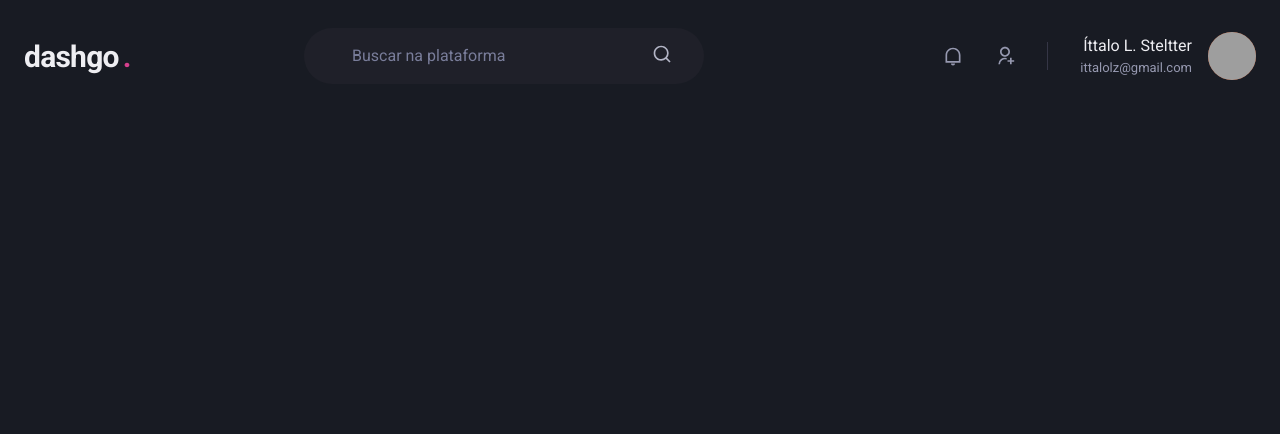
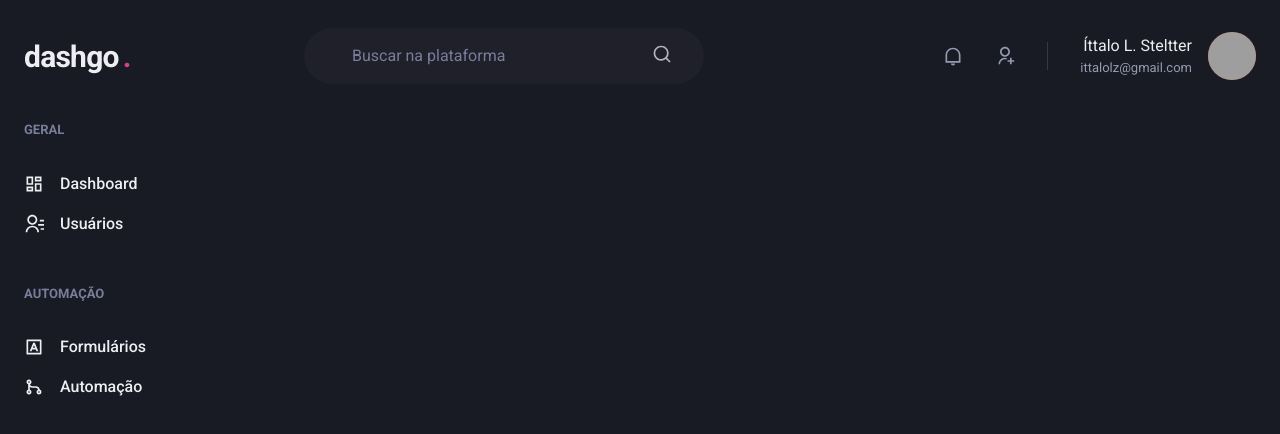
Before and after one commit to ittalolz/04-dashgo, a Next.js app: page /dashboard in a window 1280 px wide. Shown: the top 434 px of the page. Built offline with nearby package versions, Linux system fonts and the light colour scheme; grey boxes are pictures that could not be loaded.

Commit message:
feat: sidebar struct

```diff
--- /dev/null
+++ b/src/components/Sidebar.tsx
@@ -0,0 +1,44 @@
+import { Box, Flex, Icon, Link, Stack, Text } from "@chakra-ui/react";
+import { RiContactsLine, RiDashboardLine, RiGitMergeLine, RiInputMethodLine } from "react-icons/ri";
+
+export function Sidebar() {
+  return (
+    <Box as="aside" w="64" mr="8" >
+      <Stack spacing="12" align="flex-start">
+
+        <Box>
+          <Text fontWeight="bold" color="gray.400" fontSize="small">GERAL</Text>
+          <Stack spacing="4" mt="8" align="stretch">
+            <Link display="flex" alignItems="center">
+              <Icon as={RiDashboardLine} fontSize="20"/>
+              <Text ml="4" fontWeight="medium">Dashboard</Text>
+            </Link>
+
+            <Link display="flex" alignItems="center">
+              <Icon as={RiContactsLine} fontSize="20"/>
+              <Text ml="4" fontWeight="medium">Usuários</Text>
+            </Link>
+
+          </Stack>
+        </Box>
+
+        <Box>
+          <Text fontWeight="bold" color="gray.400" fontSize="small">AUTOMAÇÃO</Text>
+          <Stack spacing="4" mt="8" align="stretch">
+            <Link display="flex" alignItems="center">
+              <Icon as={RiInputMethodLine} fontSize="20"/>
+              <Text ml="4" fontWeight="medium">Formulários</Text>
+            </Link>
+
+            <Link display="flex" alignItems="center">
+              <Icon as={RiGitMergeLine} fontSize="20"/>
+              <Text ml="4" fontWeight="medium">Automação</Text>
+            </Link>
+
+          </Stack>
+        </Box>
+
+      </Stack>
+    </Box>
+  );
+}
--- a/src/pages/dashboard.tsx
+++ b/src/pages/dashboard.tsx
@@ -1,7 +1,15 @@
+import { Flex } from "@chakra-ui/react";
 import { Header } from "../components/Header";
+import { Sidebar } from "../components/Sidebar";
 
 export default function Dashboard() {
   return (
-    <Header />
+    <Flex direction="column" h="100vh">
+      <Header />
+
+      <Flex w="100%" my="6" maxWidth={1480} mx="auto" px="6" >
+        <Sidebar />
+      </Flex>
+    </Flex>
   );
 }
```
